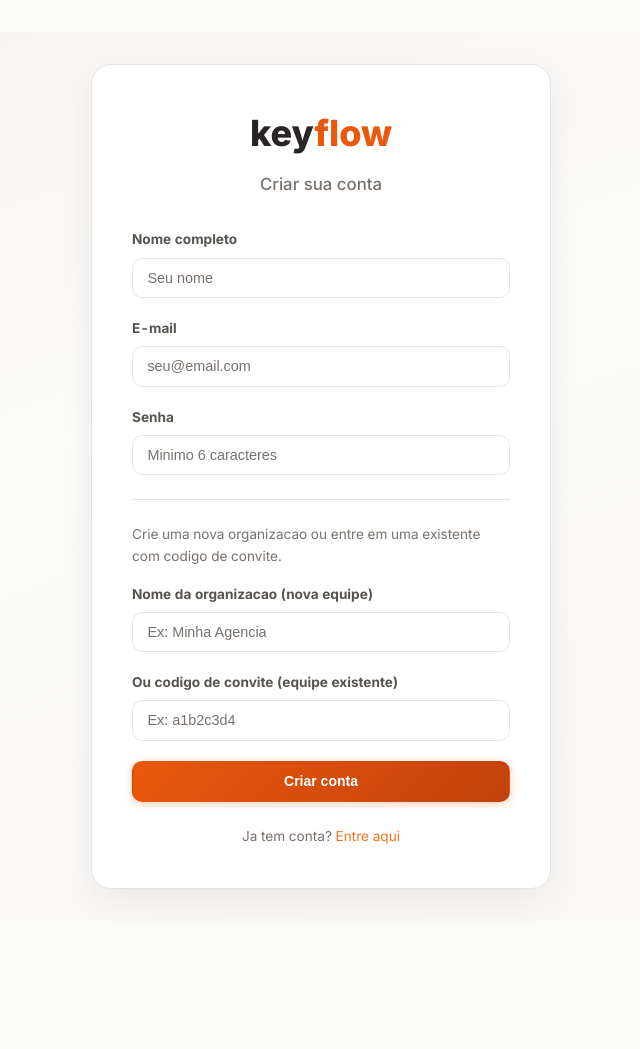
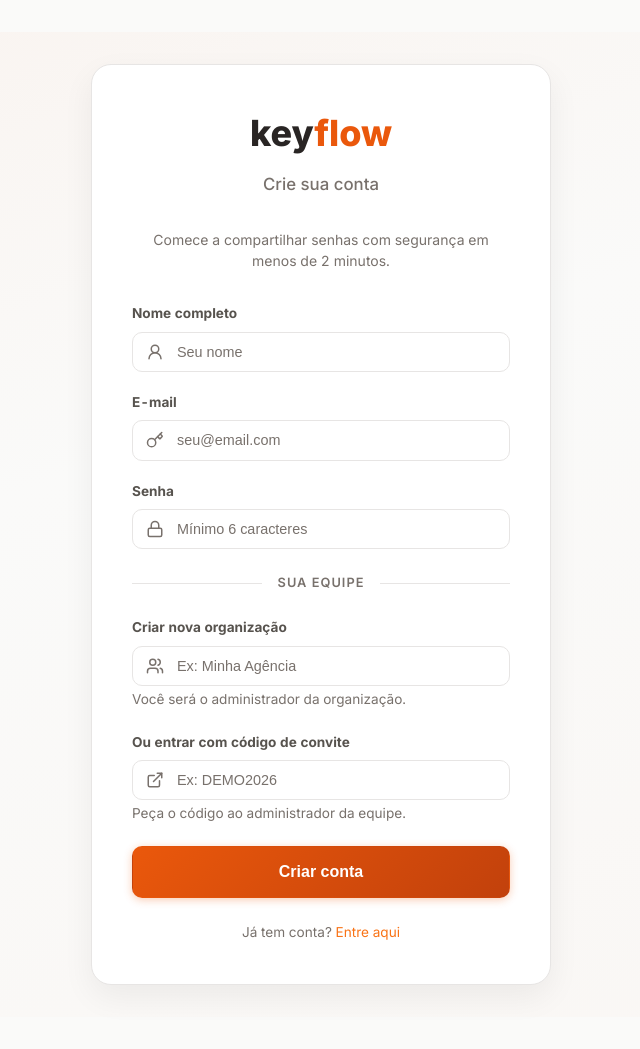
Before and after one commit to joaovictorgcu/projeto_5, a Flask app: page /register in a window 1280 px wide. Shown: the whole page, without its empty margins (319-959 px from the left). Before the commit the page ends 897 px from the top, so only its background shows below. Run offline with Flask 3, Linux system fonts and the light colour scheme; some libraries are stand-ins or nearby versions.

Commit message:
redesign das telas de login e registro
- inputs com ícone SVG à esquerda
- header descritivo com subtítulo explicativo
- divider visual separando seções do formulário
- acentos corrigidos nos textos

```diff
--- a/templates/register.html
+++ b/templates/register.html
@@ -4,46 +4,66 @@
 {% block content %}
 <div class="auth-page">
     <div class="auth-card">
-        <h1 class="auth-brand"><span class="brand-key">key</span><span class="brand-flow">flow</span></h1>
-        <h2>Criar sua conta</h2>
+        <div class="auth-header">
+            <h1 class="auth-brand"><span class="brand-key">key</span><span class="brand-flow">flow</span></h1>
+            <h2>Crie sua conta</h2>
+            <p class="auth-desc">Comece a compartilhar senhas com segurança em menos de 2 minutos.</p>
+        </div>
 
         <form method="POST" action="{{ url_for('auth.register') }}">
             <input type="hidden" name="csrf_token" value="{{ csrf_token() }}">
 
             <div class="form-group">
                 <label for="name">Nome completo</label>
-                <input type="text" id="name" name="name" required placeholder="Seu nome">
+                <div class="input-icon-wrapper">
+                    <svg class="input-icon"><use href="#icon-user"/></svg>
+                    <input type="text" id="name" name="name" required placeholder="Seu nome">
+                </div>
             </div>
 
             <div class="form-group">
                 <label for="email">E-mail</label>
-                <input type="email" id="email" name="email" required placeholder="seu@email.com">
+                <div class="input-icon-wrapper">
+                    <svg class="input-icon"><use href="#icon-key"/></svg>
+                    <input type="email" id="email" name="email" required placeholder="seu@email.com">
+                </div>
             </div>
 
             <div class="form-group">
                 <label for="password">Senha</label>
-                <input type="password" id="password" name="password" required placeholder="Minimo 6 caracteres" minlength="6">
+                <div class="input-icon-wrapper">
+                    <svg class="input-icon"><use href="#icon-lock"/></svg>
+                    <input type="password" id="password" name="password" required placeholder="Mínimo 6 caracteres" minlength="6">
+                </div>
             </div>
 
-            <hr class="form-divider">
-
-            <p class="form-hint">Crie uma nova organizacao ou entre em uma existente com codigo de convite.</p>
+            <div class="auth-divider"><span>sua equipe</span></div>
 
             <div class="form-group">
-                <label for="org_name">Nome da organizacao (nova equipe)</label>
-                <input type="text" id="org_name" name="org_name" placeholder="Ex: Minha Agencia">
+                <label for="org_name">Criar nova organização</label>
+                <div class="input-icon-wrapper">
+                    <svg class="input-icon"><use href="#icon-users"/></svg>
+                    <input type="text" id="org_name" name="org_name" placeholder="Ex: Minha Agência">
+                </div>
+                <small class="form-hint">Você será o administrador da organização.</small>
             </div>
 
             <div class="form-group">
-                <label for="invite_code">Ou codigo de convite (equipe existente)</label>
-                <input type="text" id="invite_code" name="invite_code" placeholder="Ex: a1b2c3d4">
+                <label for="invite_code">Ou entrar com código de convite</label>
+                <div class="input-icon-wrapper">
+                    <svg class="input-icon"><use href="#icon-external-link"/></svg>
+                    <input type="text" id="invite_code" name="invite_code" placeholder="Ex: DEMO2026">
+                </div>
+                <small class="form-hint">Peça o código ao administrador da equipe.</small>
             </div>
 
-            <button type="submit" class="btn btn-primary btn-block">Criar conta</button>
+            <button type="submit" class="btn btn-primary btn-block btn-lg">
+                <span class="btn-text">Criar conta</span>
+            </button>
         </form>
 
         <p class="auth-footer">
-            Ja tem conta? <a href="{{ url_for('auth.login') }}">Entre aqui</a>
+            Já tem conta? <a href="{{ url_for('auth.login') }}">Entre aqui</a>
         </p>
     </div>
 </div>
```
Also changed, not shown: templates/login.html (+22 -7 lines).
